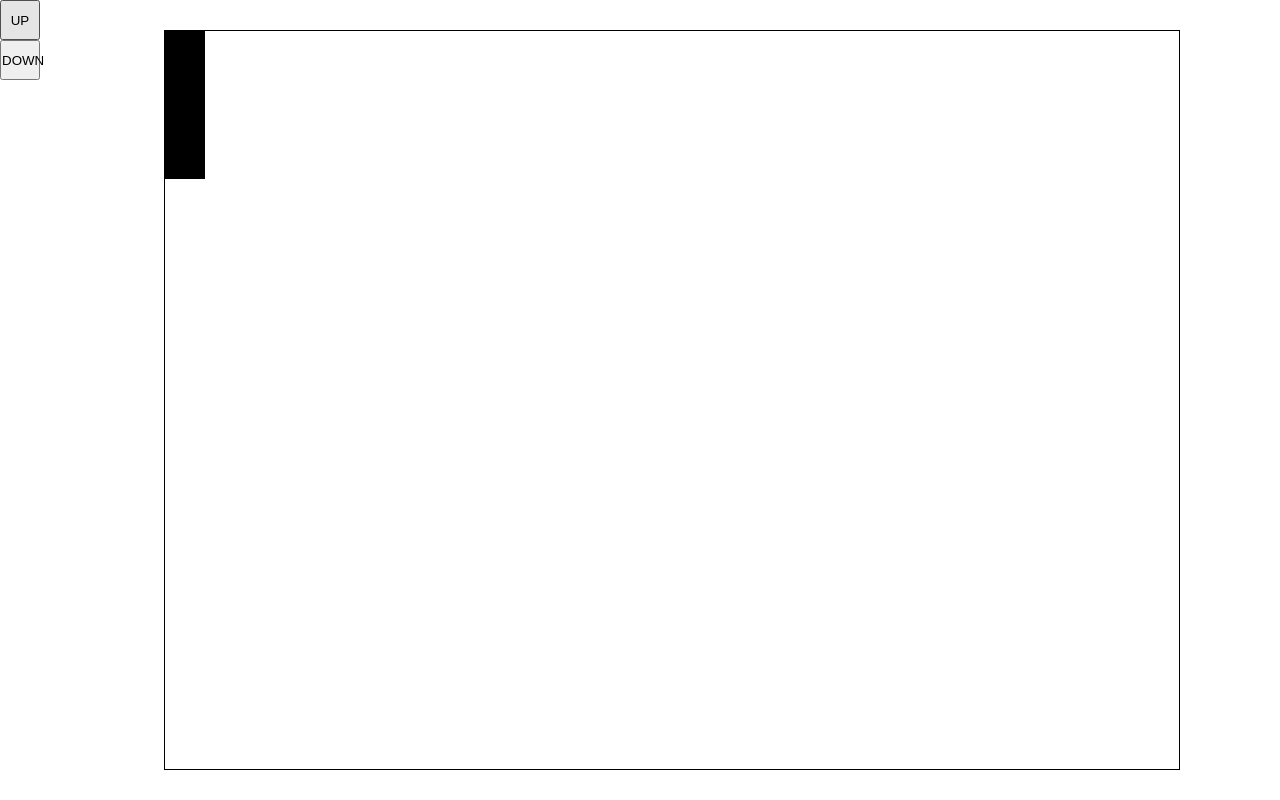
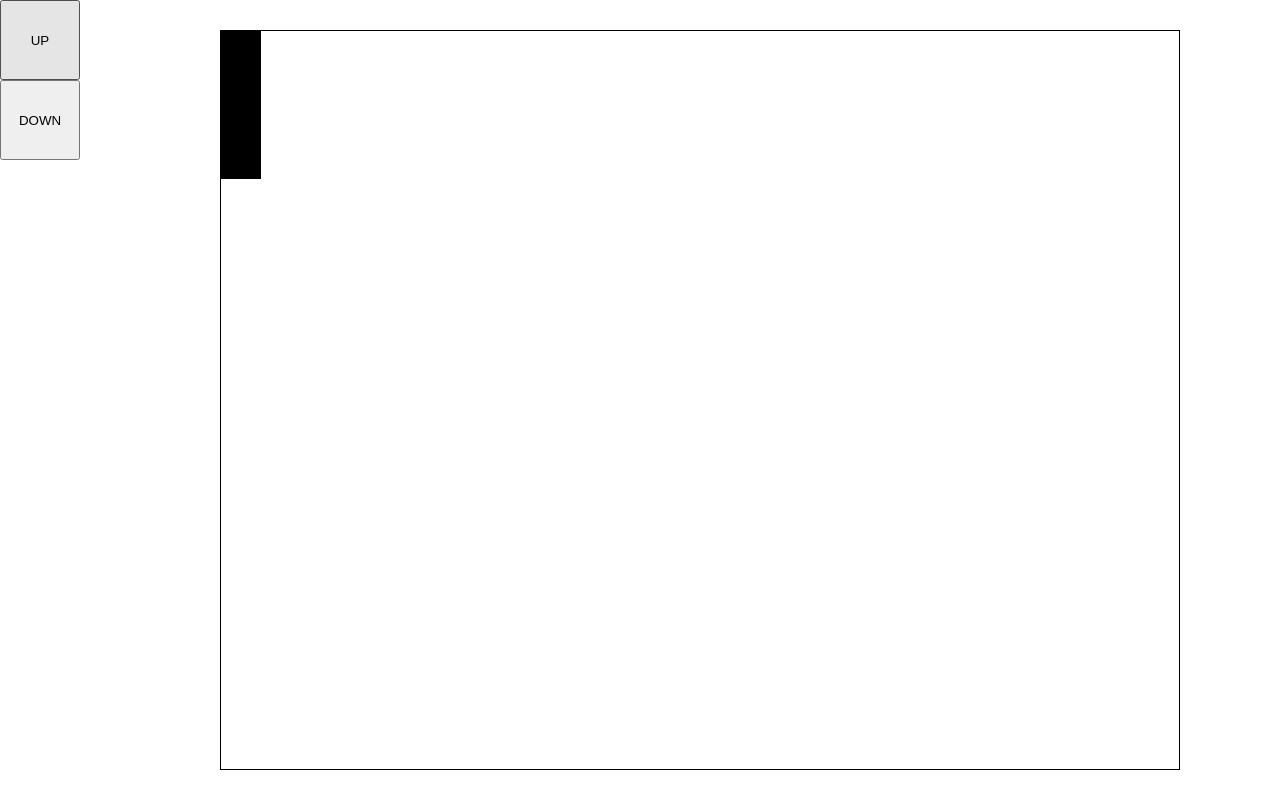
Before and after one commit to Dariuszb94/Ping-pong, a React (Create React App) app: page / in a window 1280 px wide. Built offline with nearby package versions, Linux system fonts and the light colour scheme.

Commit message:
board buttons

```diff
--- a/src/App.tsx
+++ b/src/App.tsx
@@ -60,12 +60,12 @@ function App() {
 export default App;
 
 export const ButtonUp = styled.button`
-  width: 40px;
-  height: 40px;
+  width: 80px;
+  height: 80px;
 `;
 export const ButtonDown = styled.button`
-  width: 40px;
-  height: 40px;
+  width: 80px;
+  height: 80px;
 `;
 export const BoardOuter = styled.div`
   display: flex;
```
